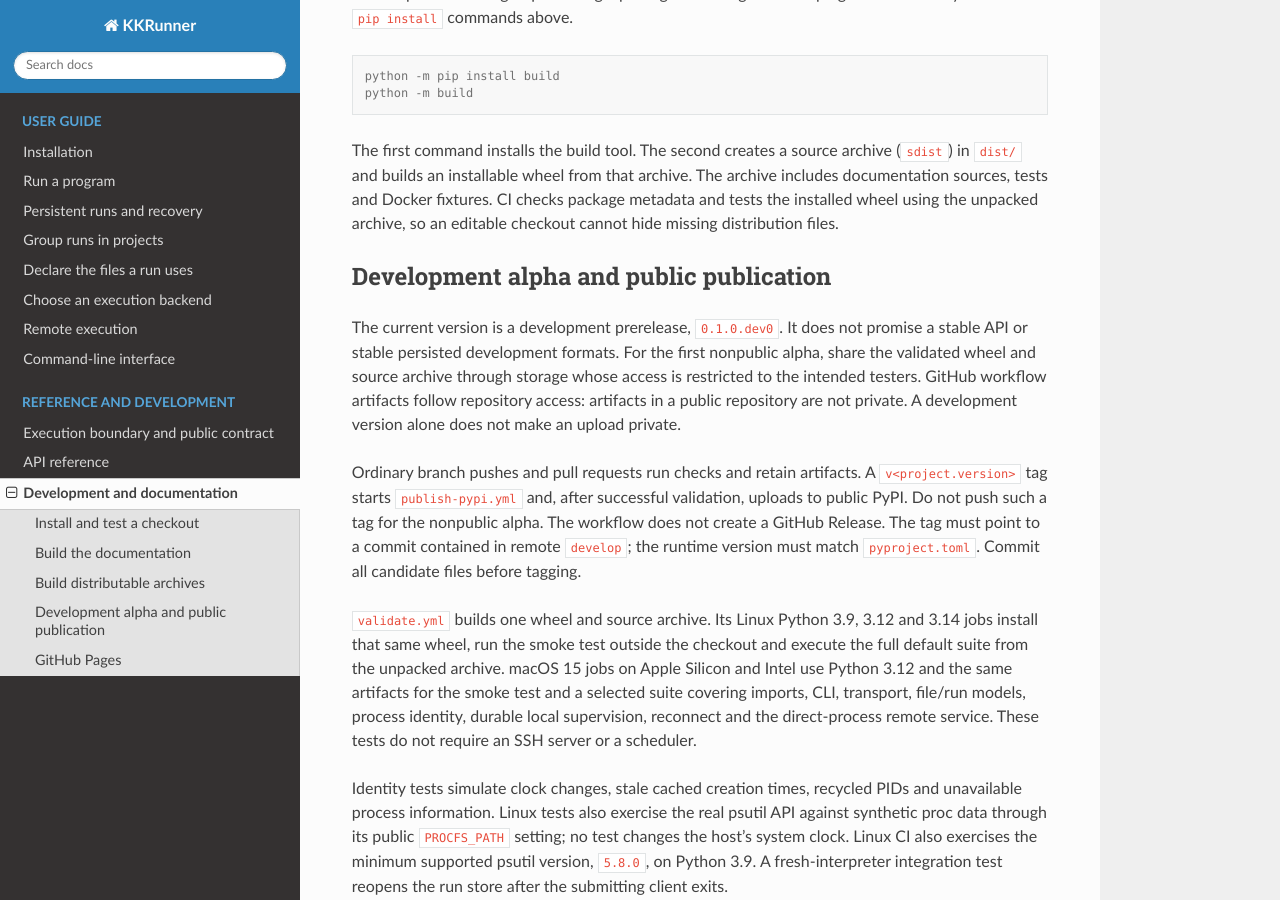
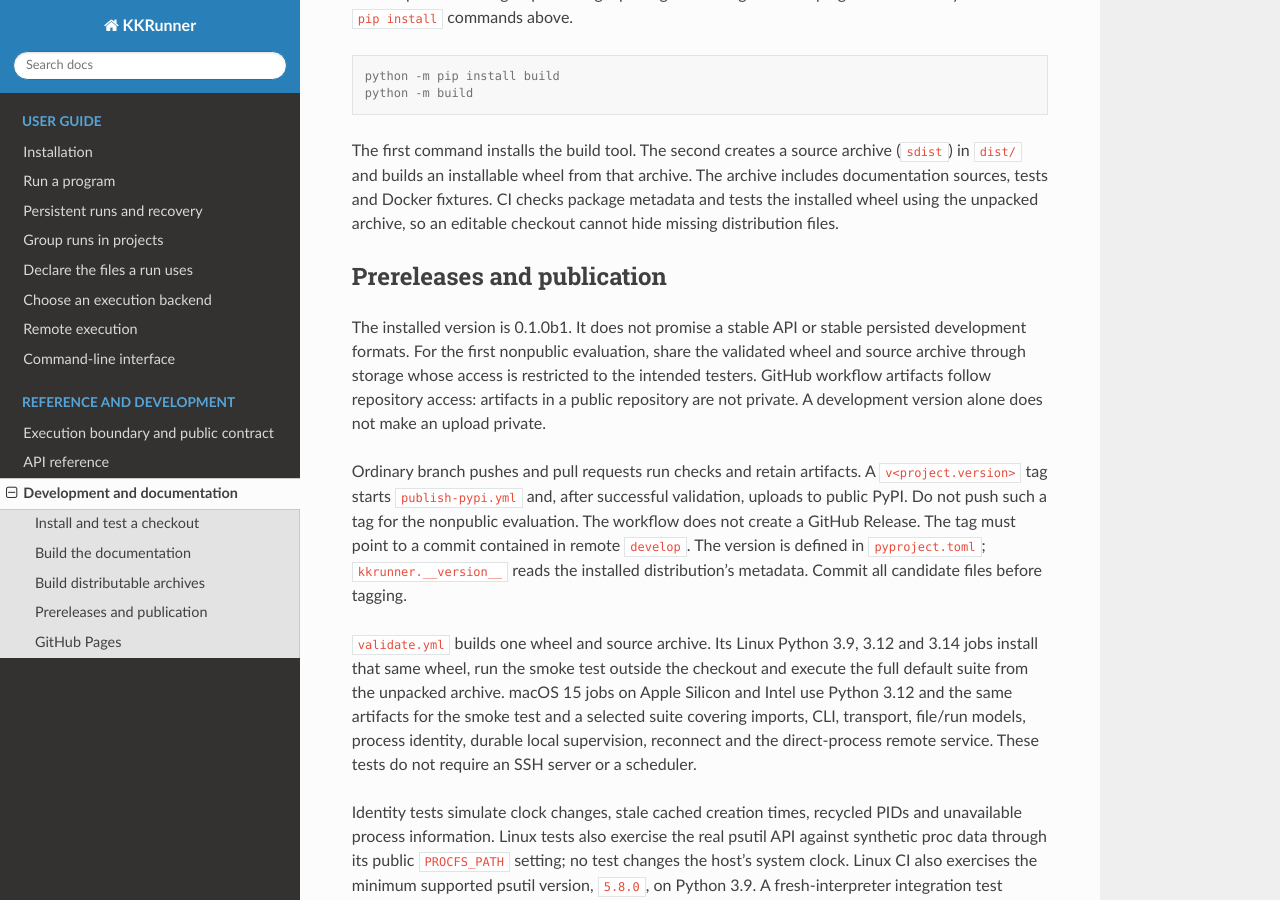
Before and after one commit to ase2sprkkr/kkrunner, a Sphinx documentation site: the page built from docs/development.rst, in a window 1280 px wide and 900 px high, scrolled down 1268 px. Built offline with Sphinx 7.4.7 and the Read the Docs theme 3.1.0, drawn with Linux system fonts in a browser that asks for light colours.

Commit message:
Read the runtime version from distribution metadata
Define __version__ in a small module using importlib.metadata.version and
re-export it from the package. Keep pyproject.toml as the version source.
Remove the release workflow check for a literal source-code assignment;
the distribution smoke test still checks the installed runtime version.
Render the installed version in Sphinx and remove stale alpha literals.

Validation: wheel/sdist build and metadata checks, matching/mismatched
release tag checks, package structure tests, standalone distribution smoke,
Sphinx HTML with warnings as errors, and actionlint.

```diff
--- a/docs/development.rst
+++ b/docs/development.rst
@@ -73,12 +73,12 @@ The archive includes documentation sources, tests and Docker fixtures. CI
 checks package metadata and tests the installed wheel using the unpacked
 archive, so an editable checkout cannot hide missing distribution files.
 
-Development alpha and public publication
--------------------------------------------
+Prereleases and publication
+-----------------------------
 
-The current version is a development prerelease, ``0.1.0.dev0``. It does not
+The installed version is |release|. It does not
 promise a stable API or stable persisted development formats. For the first
-nonpublic alpha, share the validated wheel and source archive through storage
+nonpublic evaluation, share the validated wheel and source archive through storage
 whose access is restricted to the intended testers. GitHub workflow artifacts
 follow repository access: artifacts in a public repository are not private.
 A development version alone does not make an upload private.
@@ -86,9 +86,10 @@ A development version alone does not make an upload private.
 Ordinary branch pushes and pull requests run checks and retain artifacts.
 A ``v<project.version>`` tag starts ``publish-pypi.yml`` and, after successful
 validation, uploads to public PyPI. Do not push such a tag for the nonpublic
-alpha. The workflow does not create a GitHub Release. The tag must point to a
-commit contained in remote ``develop``; the runtime version must match
-``pyproject.toml``. Commit all candidate files before tagging.
+evaluation. The workflow does not create a GitHub Release. The tag must point to a
+commit contained in remote ``develop``. The version is defined in
+``pyproject.toml``; ``kkrunner.__version__`` reads the installed distribution's
+metadata. Commit all candidate files before tagging.
 
 ``validate.yml`` builds one wheel and source archive. Its Linux Python 3.9, 3.12
 and 3.14 jobs install that same wheel, run the smoke test outside the checkout
--- a/src/kkrunner/__init__.py
+++ b/src/kkrunner/__init__.py
@@ -1,5 +1,6 @@
 """Program-independent execution, file manifests and durable run management."""
 
+from kkrunner._version import __version__
 from kkrunner.backends.endpoint import ExecutorEndpoint
 from kkrunner.backends.local import LocalExecutor, LocalRunner
 from kkrunner.backends.pool import ExecutorPool, default_executor_pool
@@ -104,6 +105,4 @@ __all__ = [
     "SshTransport",
 ]
 
-
-__version__ = "0.1.0.dev0"
 __all__ += ["TaskFile", "ProcessingPending", "HistoricalFileMismatchError"]
--- /dev/null
+++ b/src/kkrunner/_version.py
@@ -0,0 +1,5 @@
+"""Version of the installed KKRunner distribution."""
+
+from importlib.metadata import version
+
+__version__ = version("kkrunner")
```
Also changed, not shown: README.md (+4 -3 lines), 1 other file.
